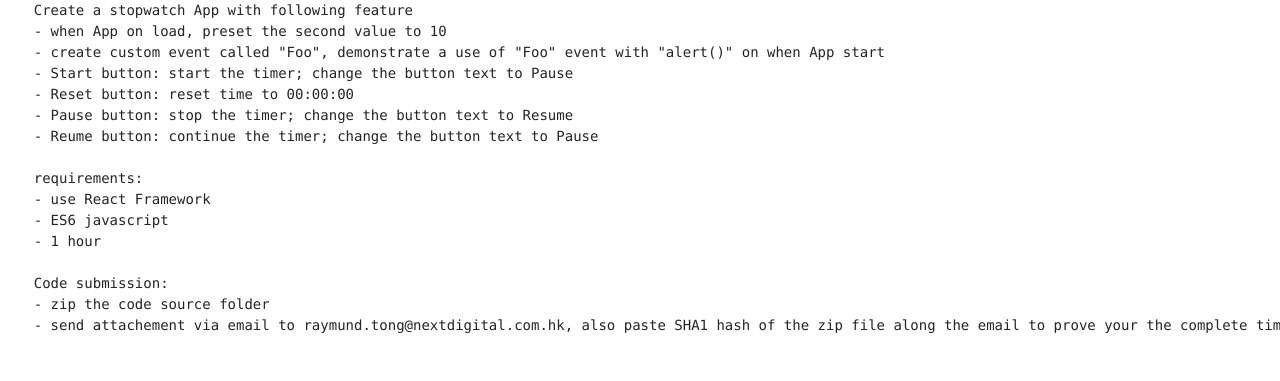
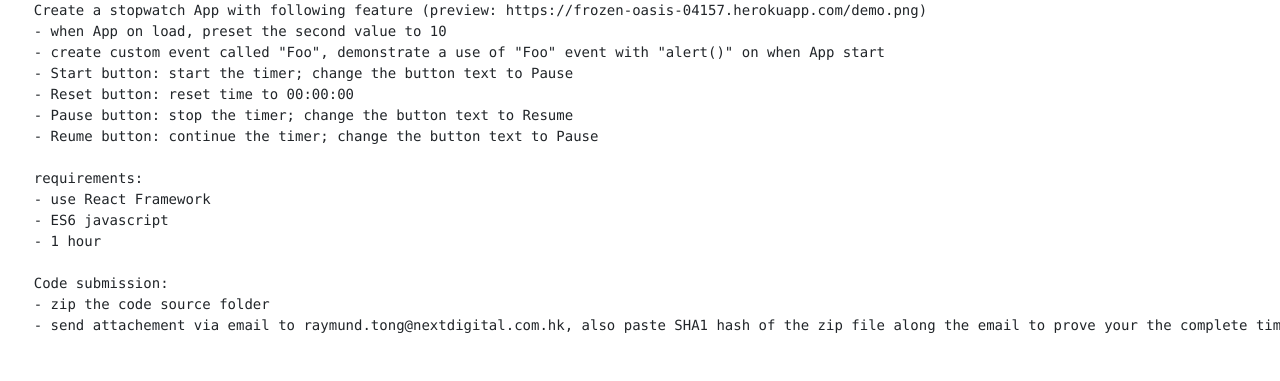
Before and after one commit to lncknight/next_code_test, a website: page public/index.html in a window 1280 px wide. Drawn offline with nearby package versions, Linux system fonts and the light colour scheme.

Commit message:
add preview

```diff
--- a/public/index.html
+++ b/public/index.html
@@ -9,7 +9,7 @@
 
 <body>
   <pre>
-    Create a stopwatch App with following feature
+    Create a stopwatch App with following feature (preview: https://frozen-oasis-04157.herokuapp.com/demo.png)
     - when App on load, preset the second value to 10
     - create custom event called "Foo", demonstrate a use of "Foo" event with "alert()" on when App start
     - Start button: start the timer; change the button text to Pause
```
Also changed, not shown: README.md, public/demo.png (added).
